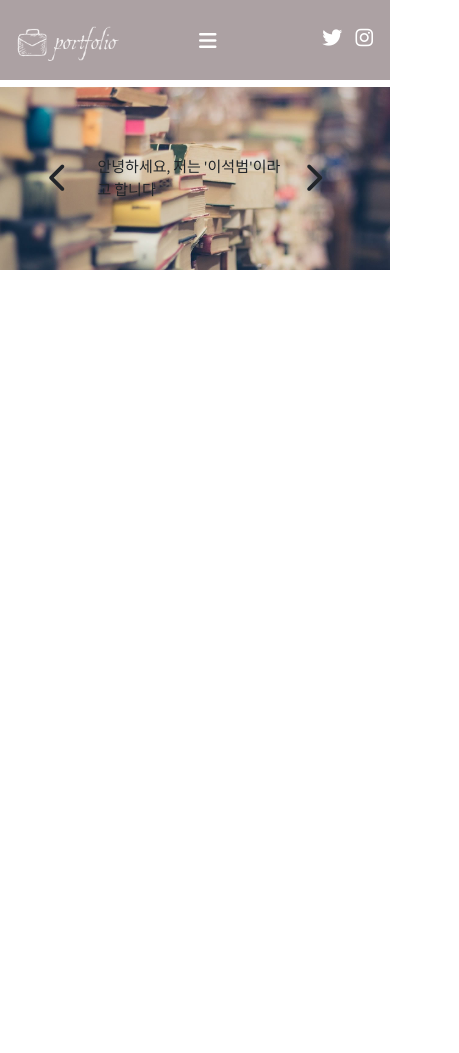
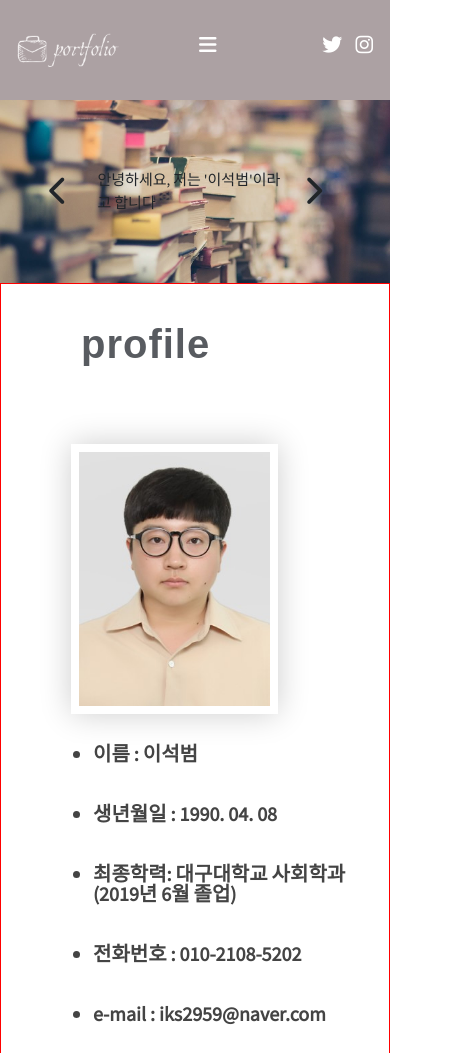
Before and after one commit to iks2959/iks3959, a plain HTML site: page index.html in a window 390 px wide. Shown: the top 1053 px of the page, 459 px wide, since content can reach past the window. Before the commit the page ends 844 px from the top, so only its background shows below. Drawn offline with nearby package versions, Linux system fonts and the light colour scheme; a web font is replaced by a local one.

Commit message:
section update

```diff
--- a/index.html
+++ b/index.html
@@ -24,6 +24,7 @@
      <script src="main.js" defer></script>
     </head>
 <body>
+ <div id="wrap">
   <header>
      <nav class="navbar">
          <div class="nav_logo">
@@ -87,15 +88,30 @@
        </div>
       </div>
     </div>
+  </header>
 
-
-
-    </header>
   <section>
+    <div class="profile">
+      profile
+    </div>
+    <div class="profile02">
+      <img src="img/profile/이석범.jpg">
+      <div class="pro">
+        <ul>
+          <li>이름 : 이석범 </li>
+          <li>생년월일 : 1990. 04. 08 </li>
+          <li>최종학력: 대구대학교 사회학과 (2019년 6월 졸업) </li>
+          <li>전화번호 : 010-2108-5202 </li>
+          <li>e-mail : iks2959@naver.com</li>
+        </ul>
+      </div>
+    </div>
 
   </section>
+
   <footer>
 
   </footer>
+  </div>
 </body>
 </html>
--- a/main.css
+++ b/main.css
@@ -2,6 +2,7 @@ body{
     margin:0;
     font-family: 'Source Sans Pro', sans-serif;
 }
+
 
 a {
     text-decoration: none;
@@ -9,7 +10,6 @@ a {
 }
 header{
     width:100%;
-    height:100px;
     background-color:rgb(172, 161, 163);
 }
 
@@ -18,6 +18,7 @@ header{
     justify-content: space-between;
     align-items: center;
     padding:18px 12px;
+    height:100px;
 }
 
 .navbar .nav_logo img{
@@ -54,6 +55,7 @@ a:hover{
 .slide-container {
     width: 300vw;
     transition: all 1s;
+    margin:0; padding:0;
   }
 
   .slide-box {
@@ -103,16 +105,64 @@ a:hover{
       color: green;
   }
 
-  .header-inner {margin-bottom: -200px !important;}
-@media screen and (max-width:768px) {
+  section{
+      display: flex;
+      flex-direction: column;
+      position:relative;
+      width:100%;
+      height:800px;
+      border:1px solid red;
+  }
+
+
+  .profile{
+    color: #585b60;
+    font-family: "Montserrat", sans-serif;
+    font-size: 40px;
+    font-weight: 700;
+    letter-spacing: 1px;
+    line-height: 1;
+    margin-top: 40px;
+    margin-left: 440px;
+    padding: 0 10px;
+    position: relative;
+    width:100%;
+    height:120px;
+  }
+
+  .profile02{
+      display: flex;
+      flex-direction: row;
+      margin-left:440px;
+  }
+
+  .profile02 img{
+    border: 8px solid #fff;
+    box-shadow: 0px 0px 30px rgb(0 0 0 / 20%);
+  }
+
+  .pro ul li{
+    color: #444;
+    font-size: 20px;
+    font-weight: 600;
+    margin-left: 20px;
+    line-height: 20px;
+    letter-spacing: 0px;
+    padding: 20px 0;
+  }
+  @media screen and (max-width:768px) {
+    html,body{
+        width:100%;
+        height:100%;
+        margin:0; padding:0;
+        font-family: 'Source Sans Pro', sans-serif;
+    }
+
     .navbar{
         flex-direction: row;
         position:relative;
     }
 
-    header{
-        height:80px;
-    }
 
     .nav_menu{
         visibility: hidden;
@@ -157,7 +207,11 @@ a:hover{
         padding:5px 05px;
         margin-top:05px;
       }
-
+      .slide-container {
+        width: 300vw;
+        transition: all 1s;
+        margin:0; padding:0;
+      }
       .slide-box img {
         width: 150%;
     }
@@ -194,4 +248,52 @@ a:hover{
     z-index: 1;
     font-size:15px
     }
+
+    section{
+        display: flex;
+        flex-direction: column;
+        position:relative;
+        width:100%;
+        height:1000px;
+        border:1px solid red;
     }
+
+    .profile{
+        color: #585b60;
+        font-family: "Montserrat", sans-serif;
+        font-size: 40px;
+        font-weight: 700;
+        letter-spacing: 1px;
+        line-height: 1;
+        margin-top: 40px;
+        margin-left: 70px;
+        padding: 0 10px;
+        position: relative;
+        width:100%;
+        height:120px;
+      }
+
+      .profile02{
+          display: flex;
+          flex-direction: column;
+          margin-left:70px;
+      }
+
+      .profile02 img{
+        margin-top: 0px;
+        border: 8px solid #fff;
+        box-shadow: 0px 0px 30px rgb(0 0 0 / 20%);
+        width:65%;
+      }
+
+      .pro ul li{
+        color: #444;
+        font-size: 20px;
+        font-weight: 600;
+        margin-top:20px;
+        margin-left: -10px;
+        line-height: 20px;
+        letter-spacing: 0px;
+        padding: 10px 0;
+      }
+    }
--- a/main.js
+++ b/main.js
@@ -25,3 +25,13 @@ document.querySelector('.navbar_togleBtn').addEventListener('click',function(){
       슬라이드 -= 1
     }
   })
+
+  $('#slide3>ul>li').hide();
+$('#slide3>ul>li:first-child').show();
+
+setInterval(function(){
+    $('#slide3>ul>li:first-child').fadeOut()
+    .next().fadeIn().end(1000)
+    .appendTo('#slide3>ul');
+},3000);
+출처: https://sudal89.tistory.com/47 [가을밤에 내리는 비:티스토리]
```
Also changed, not shown: img/profile/sobusang.jpg (added), img/profile/이석범.jpg (added), img/웹 캡처_31-5-2022_141758_127.0.0.1.jpeg (added), img/이전 포트폴리오 전체캡처.jpeg.
